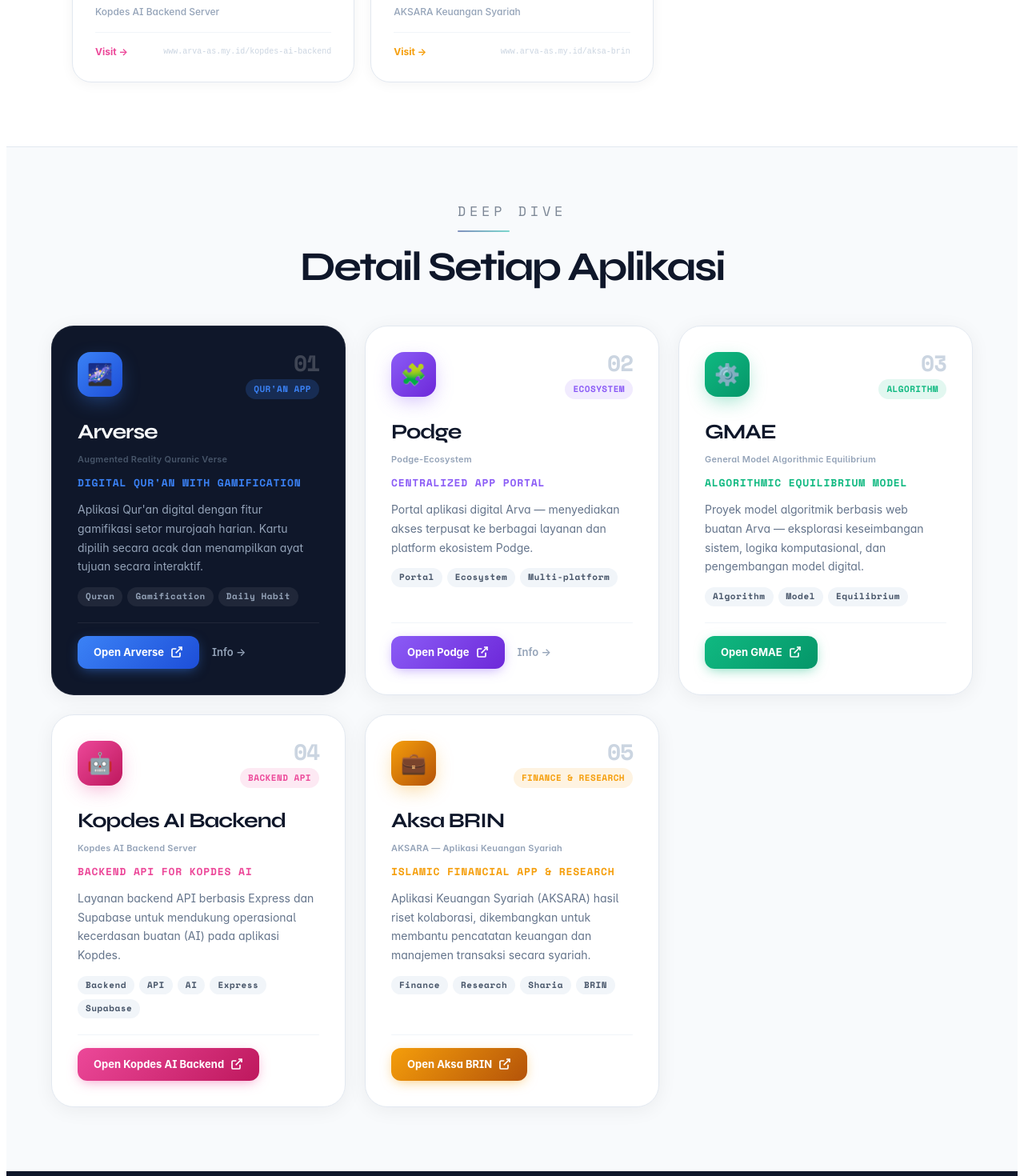
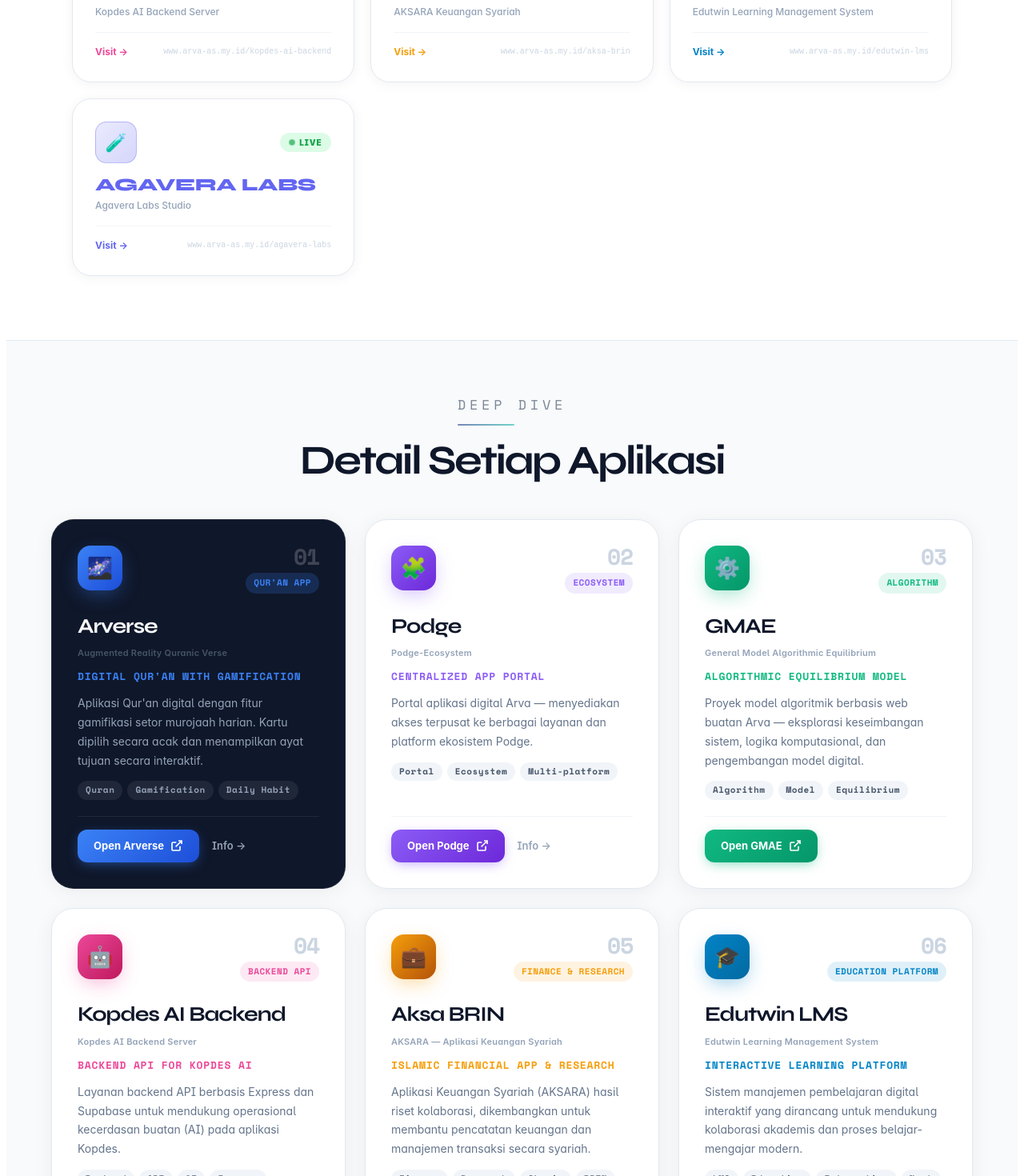
Before and after one commit to arvaas007/arva-website-1, a Nuxt app: page /app in a window 1280 px wide. Shown: the part 1320-2790 px from the top of the page at 80% size. Built offline with nearby package versions, Linux system fonts and the light colour scheme.

Commit message:
feat: add edutwin-lms and agavera-labs to app dashboard

```diff
--- a/app/pages/app.vue
+++ b/app/pages/app.vue
@@ -103,6 +103,38 @@
     featured: false,
     tags: ['Finance', 'Research', 'Sharia', 'BRIN'],
   },
+  {
+    id: 'edutwin-lms',
+    number: '06',
+    emoji: '🎓',
+    label: 'Education Platform',
+    name: 'Edutwin LMS',
+    fullName: 'Edutwin Learning Management System',
+    tagline: 'Interactive Learning Platform',
+    description: 'Sistem manajemen pembelajaran digital interaktif yang dirancang untuk mendukung kolaborasi akademis dan proses belajar-mengajar modern.',
+    url: 'https://www.arva-as.my.id/edutwin-lms',
+    internalRoute: null,
+    color: '#0284c7',
+    colorDark: '#0369a1',
+    featured: false,
+    tags: ['LMS', 'Education', 'Interactive', 'Nuxt'],
+  },
+  {
+    id: 'agavera-labs',
+    number: '07',
+    emoji: '🧪',
+    label: 'Research Lab',
+    name: 'Agavera Labs',
+    fullName: 'Agavera Labs Studio',
+    tagline: 'Research & Innovation Studio',
+    description: 'Laboratorium riset dan inkubasi teknologi digital untuk eksplorasi AI, web terdistribusi, dan ekosistem komputasi canggih.',
+    url: 'https://www.arva-as.my.id/agavera-labs',
+    internalRoute: null,
+    color: '#6366f1',
+    colorDark: '#4f46e5',
+    featured: false,
+    tags: ['Research', 'AI', 'Innovation', 'Vercel'],
+  },
 ]
 
 // Ticker items — duplicated for infinite loop
@@ -112,11 +144,15 @@
   { abbr: 'GMAE', full: 'General Model Algorithmic Equilibrium', emoji: '⚙️', color: '#10b981', url: 'https://gmae-zeta.vercel.app' },
   { abbr: 'KOPDES API', full: 'Kopdes AI Backend Server', emoji: '🤖', color: '#ec4899', url: 'https://www.arva-as.my.id/kopdes-ai-backend' },
   { abbr: 'AKSA BRIN', full: 'AKSARA Keuangan Syariah', emoji: '💼', color: '#f59e0b', url: 'https://www.arva-as.my.id/aksa-brin' },
+  { abbr: 'EDUTWIN LMS', full: 'Edutwin Learning Management System', emoji: '🎓', color: '#0284c7', url: 'https://www.arva-as.my.id/edutwin-lms' },
+  { abbr: 'AGAVERA LABS', full: 'Agavera Labs Studio', emoji: '🧪', color: '#6366f1', url: 'https://www.arva-as.my.id/agavera-labs' },
   { abbr: 'ARVERSE', full: 'Augmented Reality Quranic Verse', emoji: '🌌', color: '#3b82f6', url: 'https://arverse.vercel.app/' },
   { abbr: 'PODGE', full: 'Podge-Ecosystem', emoji: '🧩', color: '#8b5cf6', url: 'https://podge-ecosystem.vercel.app' },
   { abbr: 'GMAE', full: 'General Model Algorithmic Equilibrium', emoji: '⚙️', color: '#10b981', url: 'https://gmae-zeta.vercel.app' },
   { abbr: 'KOPDES API', full: 'Kopdes AI Backend Server', emoji: '🤖', color: '#ec4899', url: 'https://www.arva-as.my.id/kopdes-ai-backend' },
   { abbr: 'AKSA BRIN', full: 'AKSARA Keuangan Syariah', emoji: '💼', color: '#f59e0b', url: 'https://www.arva-as.my.id/aksa-brin' },
+  { abbr: 'EDUTWIN LMS', full: 'Edutwin Learning Management System', emoji: '🎓', color: '#0284c7', url: 'https://www.arva-as.my.id/edutwin-lms' },
+  { abbr: 'AGAVERA LABS', full: 'Agavera Labs Studio', emoji: '🧪', color: '#6366f1', url: 'https://www.arva-as.my.id/agavera-labs' },
 ]
 </script>
 
@@ -178,7 +214,7 @@
 
       <div class="showcase-grid">
         <a
-          v-for="(item, i) in tickerItems.slice(0, 5)"
+          v-for="(item, i) in tickerItems.slice(0, 7)"
           :key="item.abbr + i"
           :href="item.url"
           target="_blank"
```
Also changed, not shown: vercel.json.
